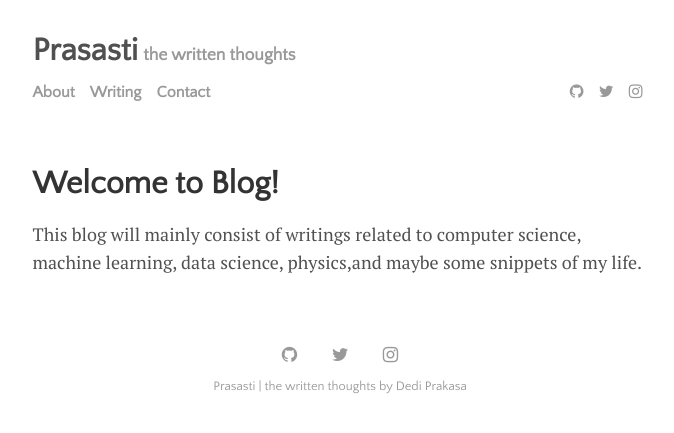
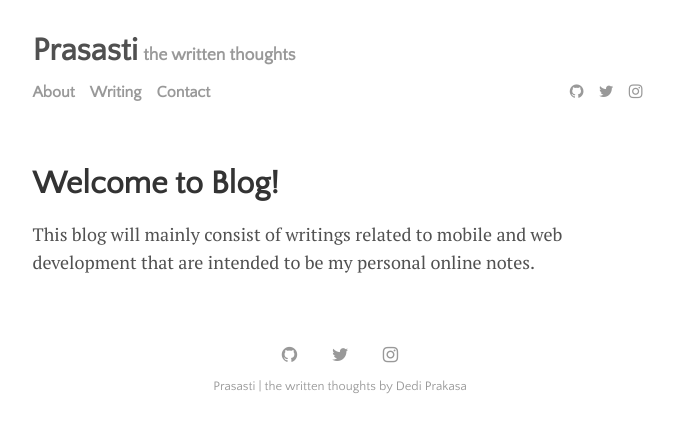
Before and after one commit to dediprakasa/deprak.github.io, a Jekyll site: the page built from menu/about.md, in a window 1280 px wide. Shown: the top 433 px of the page, without its empty margins (300-974 px from the left). Built offline with Jekyll 4.4.1, drawn with Linux system fonts in a browser that asks for light colours.

Commit message:
Update from Forestry.io Dedi Prakasa updated menu/about.md

```diff
--- a/menu/about.md
+++ b/menu/about.md
@@ -1,6 +1,6 @@
 ---
 layout: page
 title: Welcome to Blog!
+
 ---
-
-This blog will mainly consist of writings related to computer science, machine learning, data science, physics,and maybe some snippets of my life.
+This blog will mainly consist of writings related to mobile and web development that are intended to be my personal online notes.
```
